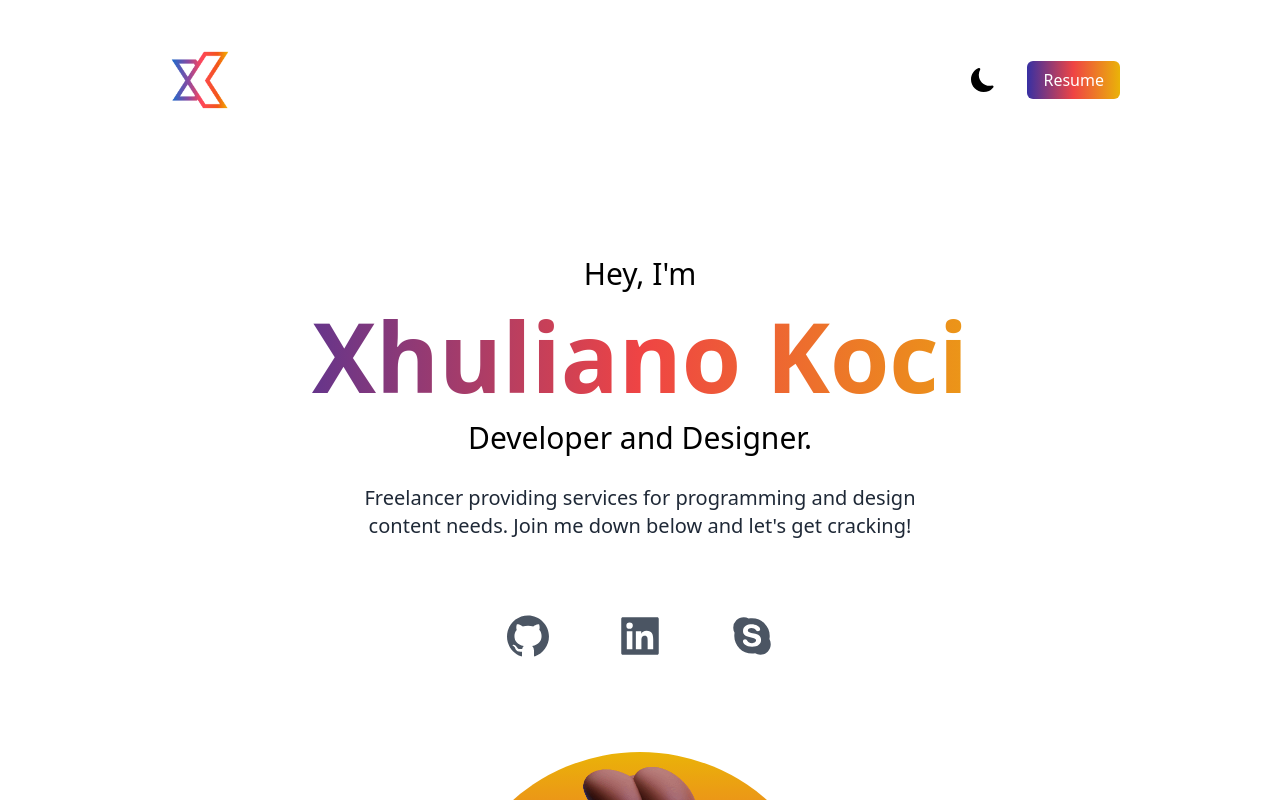
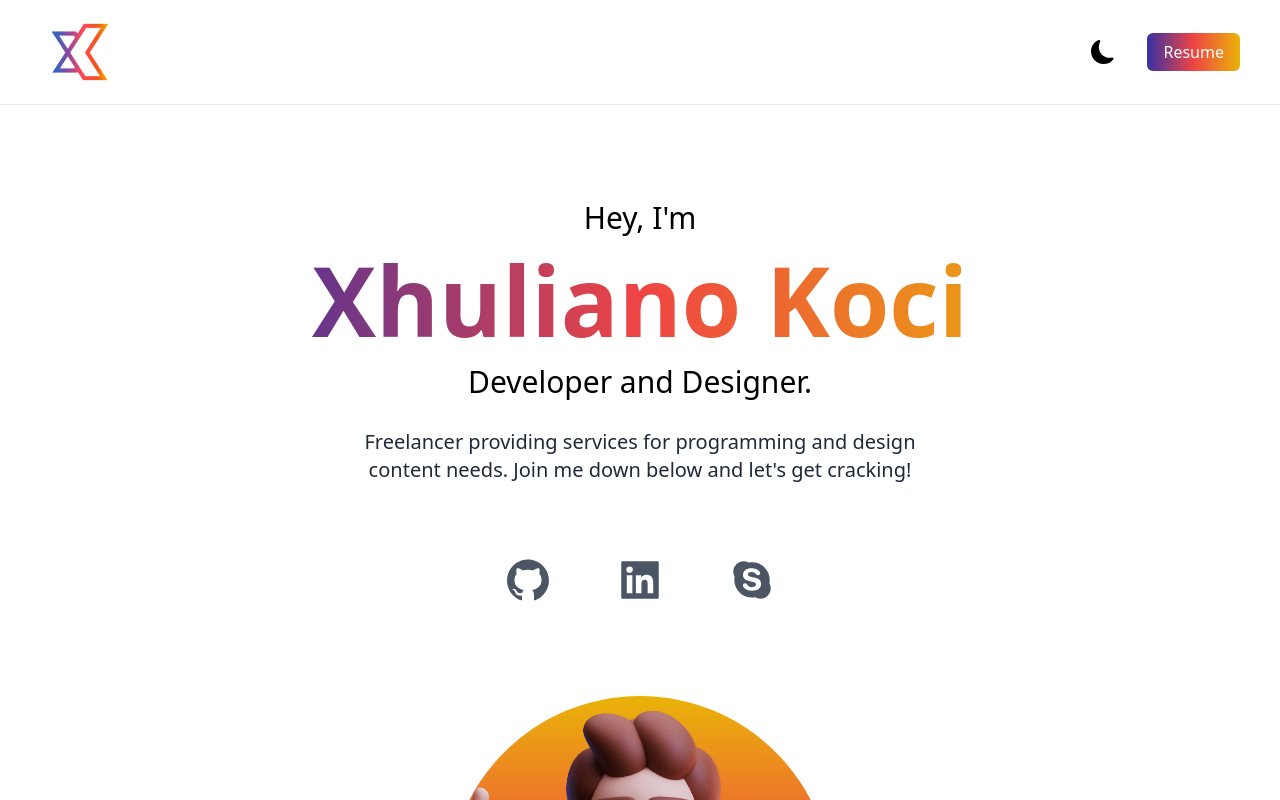
Before and after one commit to xhulianokoci/PersonalPortfolio, a Next.js app: page / in a window 1280 px wide. Shown: the top 800 px of the page. Built offline with nearby package versions, Linux system fonts and the light colour scheme.

Commit message:
glassmorphism in navbar

```diff
--- a/pages/index.js
+++ b/pages/index.js
@@ -29,7 +29,7 @@ export default function Home() {
 
       <main className='bg-white px-10 md:px-20 lg:px-40 dark:bg-gray-900'>
         <section className='min-h-screen'>
-          <nav className='py-10 mb-12 flex justify-between'>
+          <nav className='backdrop-filter backdrop-blur-sm bg-opacity-70 py-3 px-10 mb-3 flex justify-between bg-white fixed w-full z-20 top-0 left-0 border-b border-gray-200 dark:border-gray-800 dark:backdrop-filter dar:backdrop-blur-sm dark:bg-opacity-70 dark:bg-gray-900'>
           <Link href="localhost:3000"><Image src={logo} width={80} height={80} /></Link>
             <ul className='flex items-center'>
               <li>
@@ -41,7 +41,7 @@ export default function Home() {
             </ul>
           </nav>
 
-          <div className='text-center p-10'>
+          <div className='text-center pt-48 p-10 '>
           <h3 className='text-2xl py-2 md:text-3xl dark:text-white'>Hey, I'm</h3>
             <h2 className='sm:text-8xl md:text-6xl lg:text-8xl py-2 font-extrabold text-transparent bg-clip-text bg-gradient-to-r from-indigo-800 via-red-500 to-yellow-500 '>Xhuliano Koci</h2>
             <h3 className='text-2xl py-2 md:text-3xl dark:text-white'>Developer and Designer.</h3>
```
